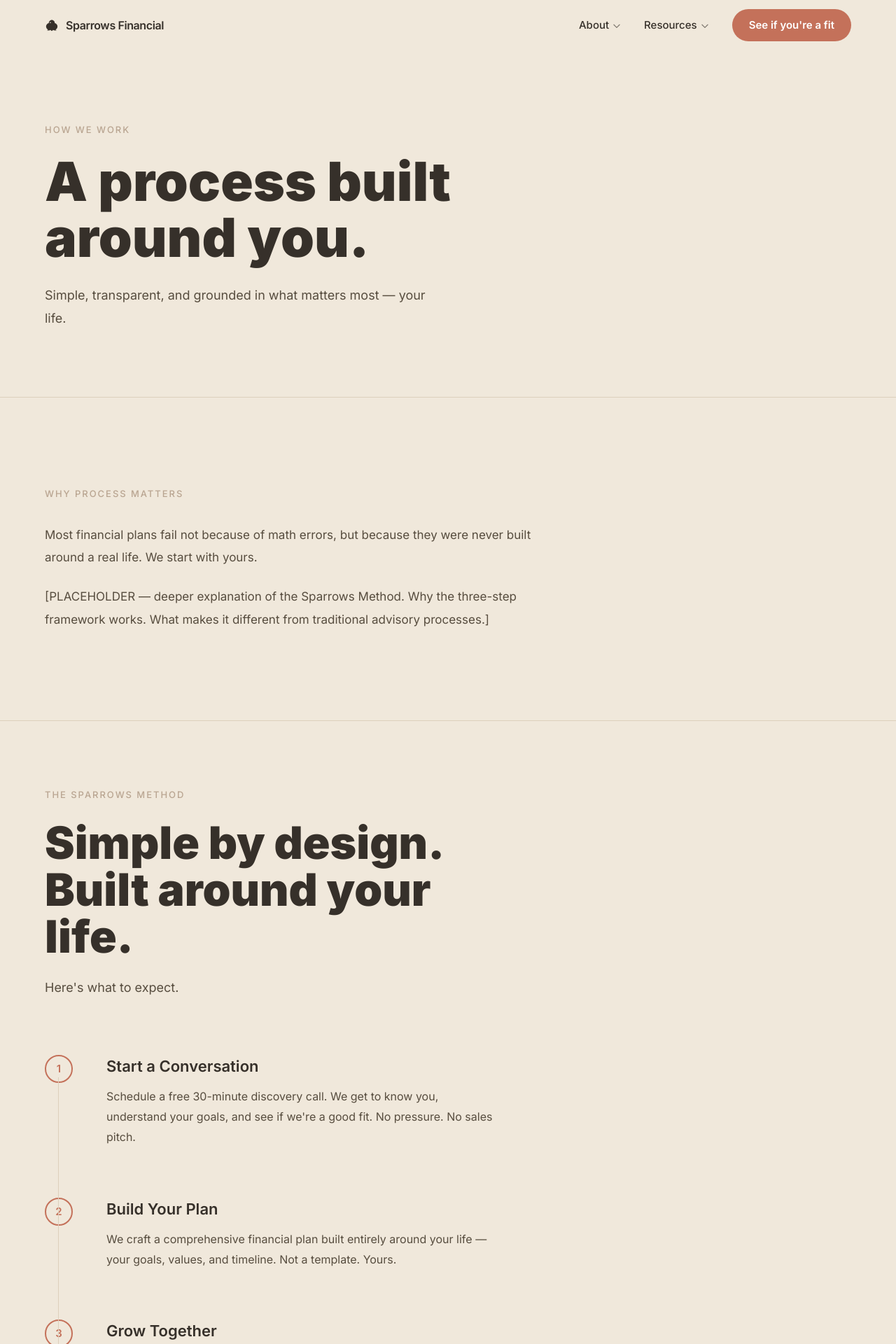
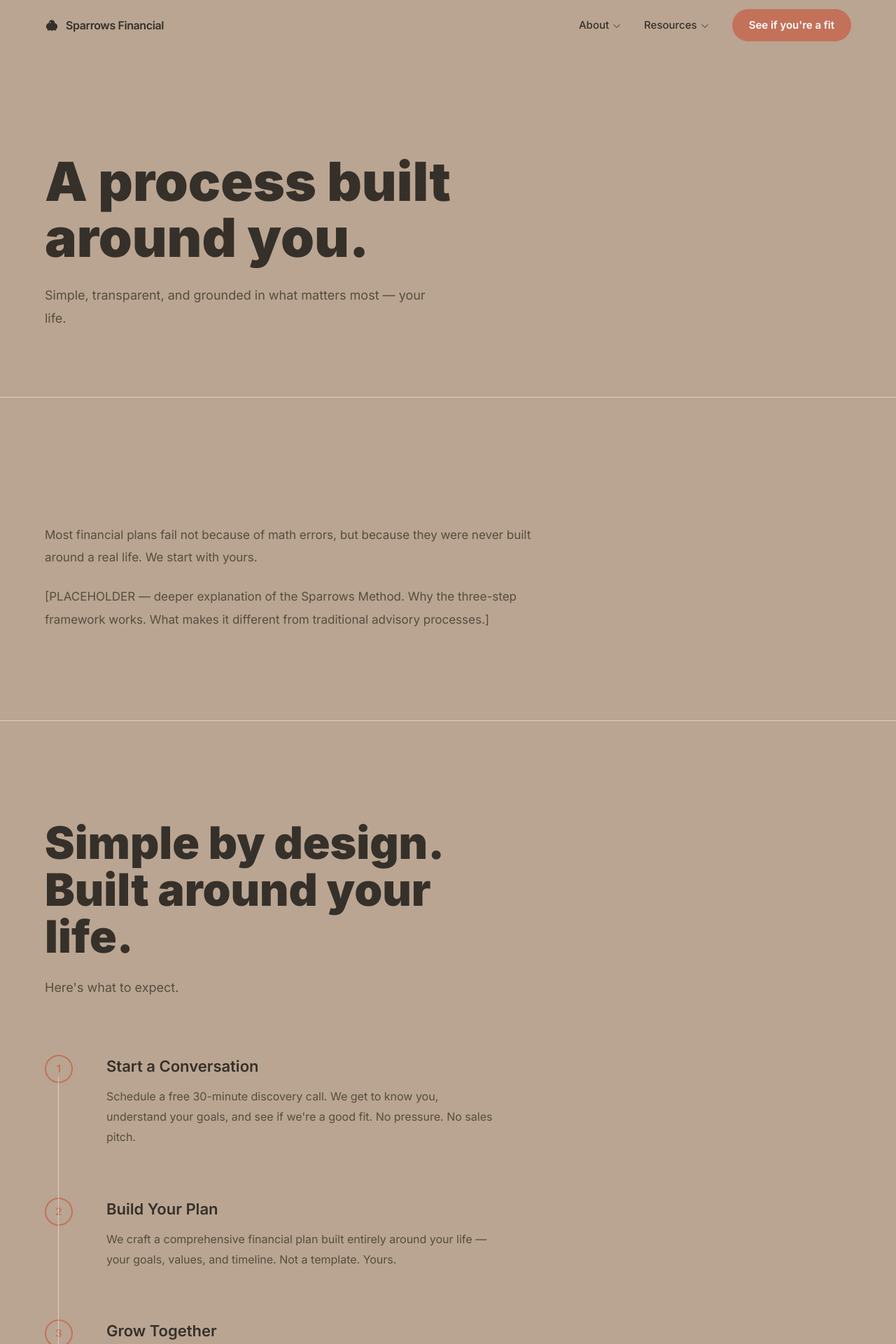
Before and after one commit to ChrisDiDomenico/sparrows-financial, a Next.js app: page /process in a window 1280 px wide. Shown: the top 1920 px of the page at 70% size. Built offline with nearby package versions, Linux system fonts and the light colour scheme; a web font is replaced by a local one.

Commit message:
Change background to camel #b9a591

```diff
--- a/src/app/globals.css
+++ b/src/app/globals.css
@@ -1,7 +1,7 @@
 @import "tailwindcss";
 
 @theme {
-  --color-bg: #f0e8db;
+  --color-bg: #b9a591;
   --color-dark: #36302a;
   --color-body: #574d3f;
   --color-camel: #b9a591;
@@ -22,7 +22,7 @@ html {
 }
 
 body {
-  background-color: #f0e8db;
+  background-color: #b9a591;
   color: #574d3f;
   font-family: var(--font-inter), system-ui, sans-serif;
   -webkit-font-smoothing: antialiased;
--- a/src/components/layout/Footer.tsx
+++ b/src/components/layout/Footer.tsx
@@ -64,7 +64,7 @@ export default function Footer() {
                     className="flex-1 px-4 py-2.5 rounded-full text-[14px] outline-none focus:ring-2 focus:ring-[#c4715a]/40"
                     style={{
                       background: 'rgba(240,232,219,0.12)',
-                      color: '#f0e8db',
+                      color: '#b9a591',
                       border: '1px solid rgba(185,165,145,0.3)',
                     }}
                   />
--- a/src/components/layout/Navbar.tsx
+++ b/src/components/layout/Navbar.tsx
@@ -11,7 +11,7 @@ const SparrowIcon = () => (
       d="M12 3C10.5 3 9 3.8 8 5C7.2 5.8 6.8 7 7 8.5C5.5 8.8 4 9.8 3 11.5C2.2 12.8 2 14.5 2.5 16C3 17.5 4 18.8 5.5 19.5C5 20 4.5 20.5 4 21H7C8 21 9 20.5 10 20C10.5 20.8 11.2 21.5 12 21.8C12.8 21.5 13.5 20.8 14 20C15 20.5 16 21 17 21H20C19.5 20.5 19 20 18.5 19.5C20 18.8 21 17.5 21.5 16C22 14.5 21.8 12.8 21 11.5C20 9.8 18.5 8.8 17 8.5C17.2 7 16.8 5.8 16 5C15 3.8 13.5 3 12 3Z"
       fill="currentColor"
     />
-    <circle cx="9.5" cy="7.5" r="1" fill="#f0e8db" />
+    <circle cx="9.5" cy="7.5" r="1" fill="#b9a591" />
   </svg>
 );
 
@@ -271,7 +271,7 @@ export default function Navbar() {
             exit={{ opacity: 0, x: '100%' }}
             transition={{ duration: 0.28, ease: [0.4, 0, 0.2, 1] }}
             className="fixed inset-0 z-30 flex flex-col pt-20 px-8 pb-12 overflow-y-auto"
-            style={{ background: '#f0e8db' }}
+            style={{ background: '#b9a591' }}
           >
             <nav className="flex flex-col gap-6 text-[28px] font-bold" style={{ color: '#36302a' }}>
               <Link href="/about" onClick={() => setMobileOpen(false)}>Our Story</Link>
--- a/src/components/sections/Hero.tsx
+++ b/src/components/sections/Hero.tsx
@@ -33,7 +33,7 @@ export default function Hero() {
   return (
     <section
       className="relative overflow-hidden"
-      style={{ minHeight: '100vh', background: '#f0e8db' }}
+      style={{ minHeight: '100vh', background: '#b9a591' }}
     >
       <div className="max-w-[1200px] mx-auto px-6 flex items-center" style={{ minHeight: '100vh' }}>
         {/* Left content */}
--- a/src/components/sections/Process.tsx
+++ b/src/components/sections/Process.tsx
@@ -92,7 +92,7 @@ export default function Process() {
                     style={{
                       border: '2px solid #c4715a',
                       color: '#c4715a',
-                      background: '#f0e8db',
+                      background: '#b9a591',
                     }}
                   >
                     {step.number}
```
